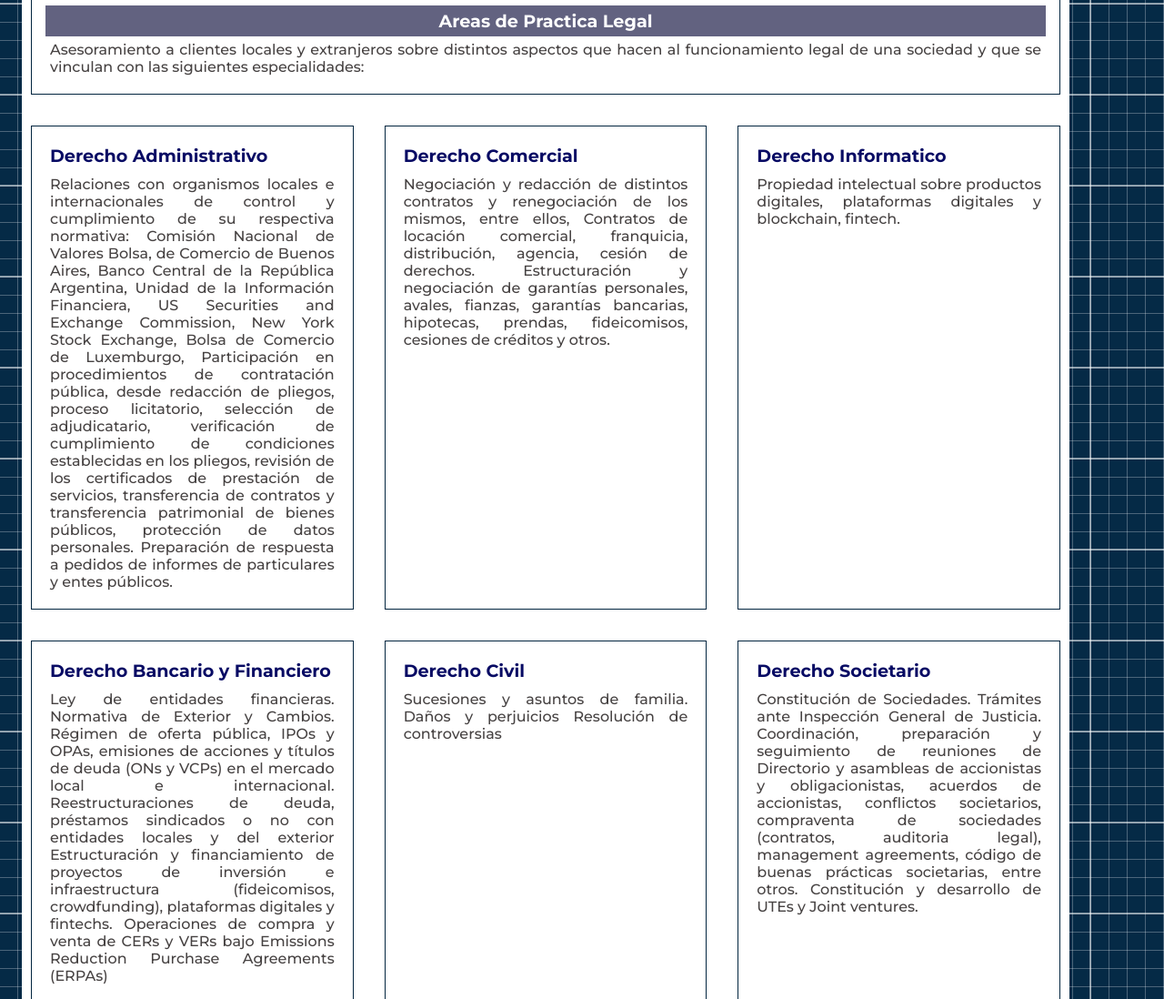
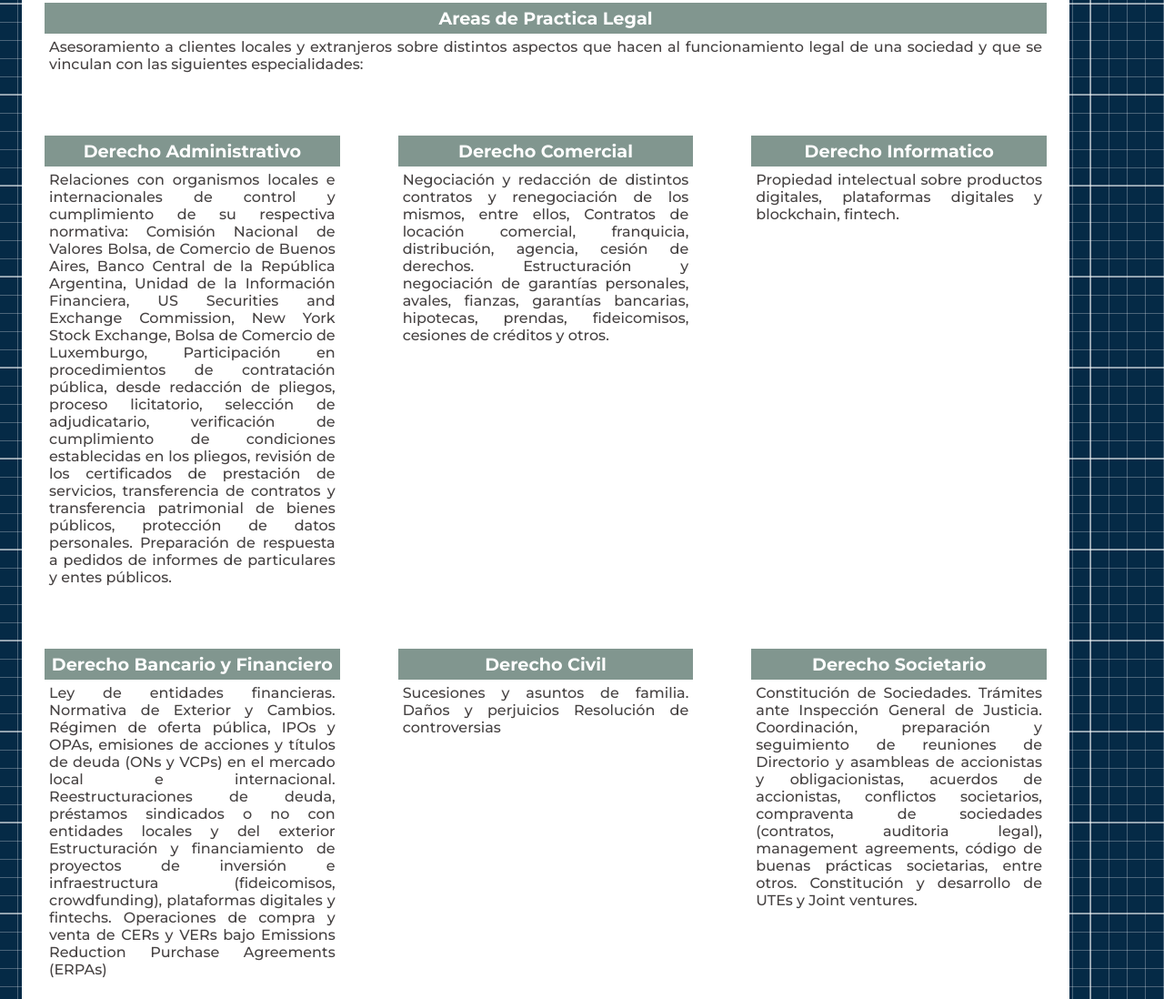
Before and after one commit to MartinAracama/EstudioJuridico, a plain HTML site: page pages/servicios.html in a window 1280 px wide. Shown: the part 495-1593 px from the top of the page at 91% size. Drawn offline with Linux system fonts and the light colour scheme.

Commit message:
Se modificaron estilos CSS

```diff
--- a/assets/css/style.css
+++ b/assets/css/style.css
@@ -27,7 +27,7 @@ body {
     padding-bottom: 5px;
     padding-left: 15px;
     padding-right: 15px;
-    background-color: rgb(120, 219, 223);
+    background-color: rgb(6, 47, 74);
 }
 
 @media screen and (min-width: 720px){
@@ -57,7 +57,7 @@ body {
     padding: 5px;
     flex-direction: row;
     text-decoration: none;
-    color: rgb(19, 9, 165);
+    color: rgb(220, 219, 233);
     font-size: large;
     font-weight: 500;
     display: inline-block;
@@ -240,13 +240,8 @@ h3 {
 .grillaServicios .titulo,
 .grillaServicios .segundoTitulo,
 .grillaServicios .areas01,
-.grillaServicios .areas01,
-.grillaServicios .areas01,
-.grillaServicios .areas01,
-.grillaServicios .areas01,
-.grillaServicios .areas01,
 .grillaServicios .consultoria01 {
-    border: 1px solid rgb(2, 37, 63);
+    /*border: 1px solid rgb(2, 37, 63);*/
     padding: 15px;
     margin: 5px;
     text-align: justify;
@@ -254,8 +249,19 @@ h3 {
 
 .areasDePractica {
     text-align: center;
-    background-color: rgba(42, 42, 83, 0.733);
+    background-color: rgb(129, 150, 143);
     color: #fff;
+}
+.tipoArea {
+    text-align: center;
+    background-color: rgba(129, 150, 143);
+    color: #fff;
+}
+
+.consultoria01 {
+    display: flex;
+    flex-direction: row;
+    font-size: small;
 }
 
 /*.areas01 {
@@ -311,7 +317,7 @@ h3 {
 }*/
 
 .foo {
-    background-color: rgb(120, 219, 223);
+    background-color: rgb(6, 47, 74);
     height: 120px;
 }
 
@@ -328,3 +334,7 @@ h3 {
 .fooItems .foolink {
     padding: 10px;
 }
+
+.fooMail {
+    color: rgb(220, 219, 233);
+}
--- a/pages/servicios.html
+++ b/pages/servicios.html
@@ -63,7 +63,7 @@
         </div>
       </div>
       <div class="areas01">
-        <h2>Derecho Administrativo</h2>
+        <h2 class="tipoArea">Derecho Administrativo</h2>
         <p>
           Relaciones con organismos locales e internacionales de control y cumplimiento de su respectiva normativa:
           Comisión Nacional de Valores Bolsa, de Comercio de Buenos Aires, Banco Central de la República Argentina,
@@ -76,7 +76,7 @@
         </p>
       </div>
       <div class="areas01">
-        <h2>Derecho Comercial</h2>
+        <h2 class="tipoArea">Derecho Comercial</h2>
         <p>
           Negociación y redacción de distintos contratos y renegociación de los mismos, entre ellos, Contratos de
           locación comercial, franquicia, distribución, agencia, cesión de derechos. Estructuración y negociación de
@@ -85,13 +85,13 @@
         </p>
       </div>
       <div class="areas01">
-        <h2>Derecho Informatico</h2>
+        <h2 class="tipoArea">Derecho Informatico</h2>
         <p>
           Propiedad intelectual sobre productos digitales, plataformas digitales y blockchain, fintech.
         </p>
       </div>
       <div class="areas01">
-        <h2>Derecho Bancario y Financiero</h2>
+        <h2 class="tipoArea">Derecho Bancario y Financiero</h2>
         <p>
           Ley de entidades financieras. Normativa de Exterior y Cambios. Régimen de oferta pública, IPOs y OPAs,
           emisiones de acciones y títulos de deuda (ONs y VCPs) en el mercado local e internacional.
@@ -102,13 +102,13 @@
         </p>
       </div>
       <div class="areas01">
-        <h2>Derecho Civil</h2>
+        <h2 class="tipoArea">Derecho Civil</h2>
         <p>
           Sucesiones y asuntos de familia. Daños y perjuicios Resolución de controversias
         </p>
       </div>
       <div class="areas01">
-        <h2>Derecho Societario</h2>
+        <h2 class="tipoArea">Derecho Societario</h2>
         <p>
           Constitución de Sociedades. Trámites ante Inspección General de Justicia.
           Coordinación, preparación y seguimiento de reuniones de Directorio y asambleas de accionistas y
@@ -118,8 +118,11 @@
         </p>
       </div>
       <div class="consultoria01">
-        <h2>CONSULTORIA</h2>
+        <div>
+          <h2 class="tituloConsultoria">CONSULTORIA</h2>
           <img src="../assets/img/Bandera_USA_Estatua_Libertad.png" alt="Estatua de la Libertad - USA">
+        </div>
+          <div>
             <h2>Asuntos Migratorios</h2>
             <p>
               Como parte de la alianza con la firma de abogados VIVANCO & VIVANCO, expertos en materia migratoria, con
@@ -130,6 +133,7 @@
               que otorga los Estados Unidos de América u otras alternativas, como puede ser el cambio de la residencia
               fiscal a Uruguay o la obtención de la ciudadanía italiana, entre otras.
             </p>
+          </div>
       </div>
     </section>
   </main>
```
Lines whose indentation alone changed are shown as unchanged.
